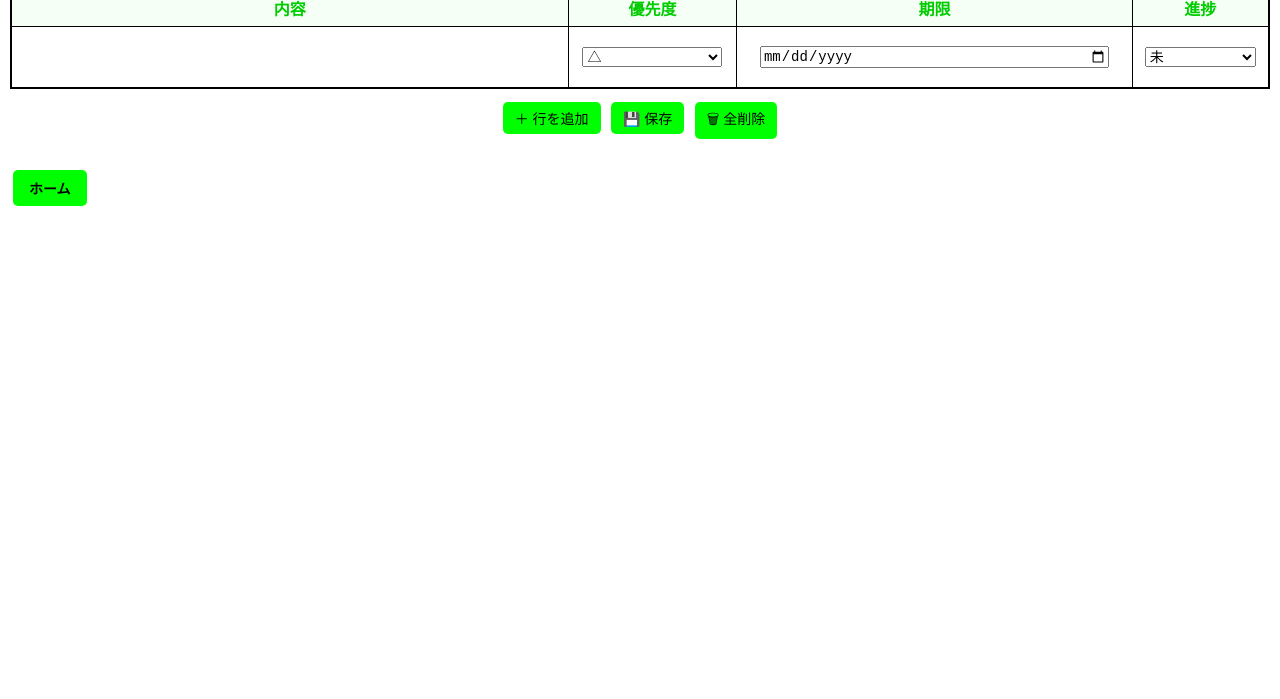
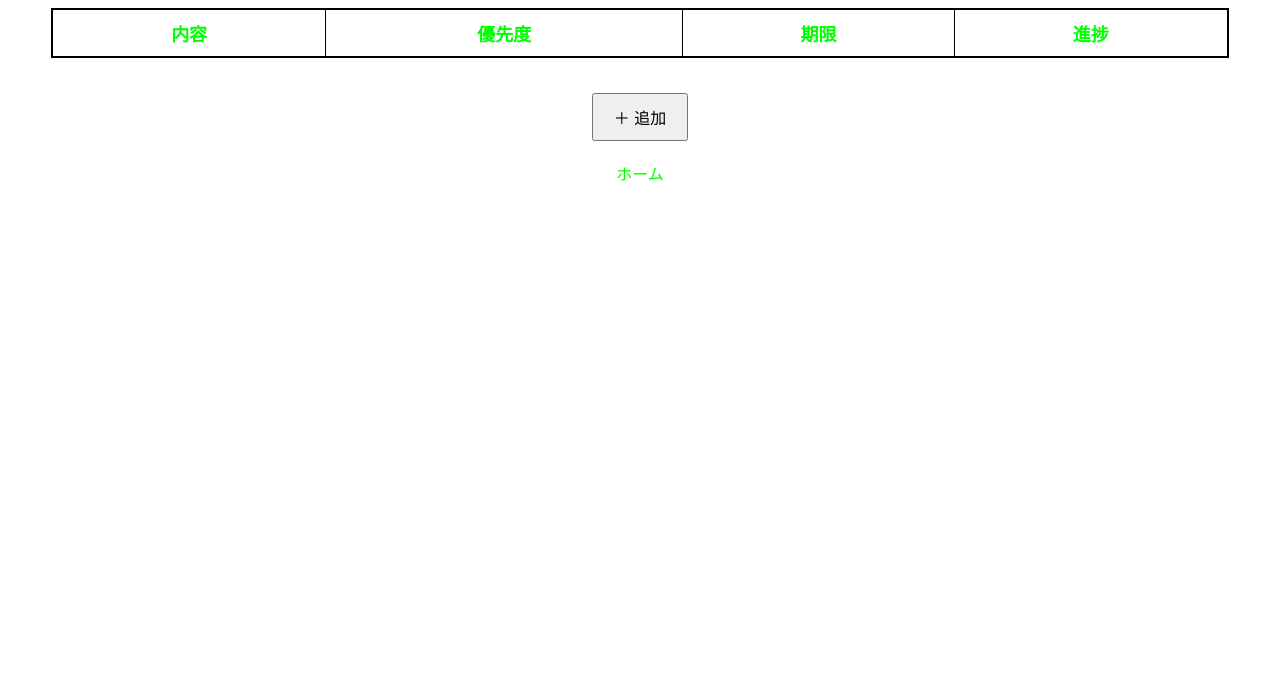
Before and after one commit to fixeve/fixeve-todo, a plain HTML site: page index.html in a window 1280 px wide. Shown: the part 101-800 px from the top of the page. Drawn offline with Linux system fonts and the light colour scheme.

Commit message:
Refactor index.html for improved layout and styles
Updated the HTML structure and styling for the ToDo list application, enhancing layout and design.

```diff
--- a/index.html
+++ b/index.html
@@ -3,86 +3,34 @@
 <head>
 <meta charset="UTF-8">
 <meta name="viewport" content="width=device-width, initial-scale=1.0">
-<title>ToDoリスト | Fixeve</title>
+<title>Fixeve ToDoリスト</title>
 <style>
   body {
-        background-color: white;
-        font-family: "Hiragino Kaku Gothic ProN", "Meiryo", sans-serif;
+    font-family: "Hiragino Kaku Gothic ProN", sans-serif;
+    background-color: #fff;
+    text-align: center;
     margin: 0;
-        padding: 10px;
-        color: #00FF00;
+    padding: 20px;
   }
-    h1 {
-        text-align: center;
-        color: #00FF00;
-        font-size: 28px;
-        margin-bottom: 20px;
-    }
+  h1 { color: #00ff00; font-size: 32px; }
   table {
-        width: 100%;
+    width: 95%; margin: 20px auto;
     border-collapse: collapse;
-        background-color: white;
-        color: black;
     border: 2px solid #000;
   }
   th, td {
     border: 1px solid #000;
-        padding: 6px;
-        text-align: center;
+    padding: 10px;
+    font-size: 18px;
   }
-    th {
-        background-color: #f5fff5;
-        color: #00cc00;
-    }
-    textarea {
-        width: 95%;
-        height: 40px;
-        border: none;
-        resize: none;
-        font-size: 14px;
-    }
-    select, input[type="date"] {
-        width: 90%;
-        font-size: 14px;
-    }
-    .button-area {
-        text-align: center;
-        margin-top: 10px;
-    }
-    button {
-        margin: 3px;
-        border: none;
-        background-color: #00FF00;
-        color: black;
-        font-size: 14px;
-        padding: 6px 12px;
-        border-radius: 5px;
-        cursor: pointer;
-        transition: 0.2s;
-    }
-    button:hover {
-        opacity: 0.8;
-        transform: scale(1.03);
-    }
-    .home-btn {
-        display: block;
-        margin-top: 25px;
-        text-align: left;
-    }
-    .home-btn a {
-        text-decoration: none;
-    }
-    .home-btn button {
-        background-color: #00FF00;
-        color: black;
-        font-weight: bold;
-        padding: 8px 16px;
-    }
+  th { color: #00ff00; }
+  select, input { font-size: 16px; }
+  #addRow { margin-top: 15px; padding: 10px 20px; font-size: 16px; }
+  a { display: block; color: #00ff00; margin-top: 20px; text-decoration: none; }
 </style>
 </head>
 <body>
-<h1>ToDo リスト</h1>
-
+  <h1>ToDoリスト</h1>
   <table id="todoTable">
     <thead>
       <tr>
@@ -92,69 +40,42 @@
         <th>進捗</th>
       </tr>
     </thead>
-    <tbody></tbody>
+    <tbody id="todoBody"></tbody>
   </table>
 
-<div class="button-area">
-    <button onclick="addRow()">＋ 行を追加</button>
-    <button onclick="saveData()">💾 保存</button>
-    <button onclick="clearData()">🗑 全削除</button>
-</div>
-
-<div class="home-btn">
-    <a href="https://fixeve.github.io/fixeve-home/"><button>ホーム</button></a>
-</div>
+  <button id="addRow">＋ 追加</button>
+  <a href="https://fixeve.github.io/fixeve-home/">ホーム</a>
 
 <script>
-const tableBody = document.querySelector("#todoTable tbody");
+const body = document.getElementById("todoBody");
+let todos = JSON.parse(localStorage.getItem("fixeve_todo") || "[]");
 
-function addRow(content = "", priority = "△", deadline = "", progress = "未") {
-    const row = document.createElement("tr");
+function render(){
+  body.innerHTML="";
+  todos.forEach((t,i)=>{
+    let row = document.createElement("tr");
     row.innerHTML = `
-        <td><textarea>${content}</textarea></td>
-        <td><select>
-            <option value="△" ${priority==="△"?"selected":""}>△</option>
-            <option value="○" ${priority==="○"?"selected":""}>○</option>
-            <option value="◎" ${priority==="◎"?"selected":""}>◎</option>
+      <td contenteditable="true" oninput="update(${i},'text',this.innerText)">${t.text||""}</td>
+      <td><select onchange="update(${i},'priority',this.value)">
+        <option ${t.priority==='△'?'selected':''}>△</option>
+        <option ${t.priority==='◯'?'selected':''}>◯</option>
+        <option ${t.priority==='◎'?'selected':''}>◎</option>
       </select></td>
-        <td><input type="date" value="${deadline}"></td>
-        <td><select>
-            <option value="未" ${progress==="未"?"selected":""}>未</option>
-            <option value="完" ${progress==="完"?"selected":""}>完</option>
+      <td><input type="date" value="${t.deadline||""}" onchange="update(${i},'deadline',this.value)"></td>
+      <td><select onchange="update(${i},'status',this.value)">
+        <option ${t.status==='未'?'selected':''}>未</option>
+        <option ${t.status==='完'?'selected':''}>完</option>
       </select></td>`;
-    tableBody.appendChild(row);
+    body.appendChild(row);
+  });
+  save();
 }
 
-function saveData() {
-    const data = [];
-    tableBody.querySelectorAll("tr").forEach(tr => {
-        const tds = tr.querySelectorAll("td");
-        data.push({
-            content: tds[0].querySelector("textarea").value,
-            priority: tds[1].querySelector("select").value,
-            deadline: tds[2].querySelector("input").value,
-            progress: tds[3].querySelector("select").value
-        });
-    });
-    localStorage.setItem("fixeve_todo", JSON.stringify(data));
-    alert("保存しました ✅");
-}
+function update(i,key,val){ todos[i][key]=val; save(); }
+function save(){ localStorage.setItem("fixeve_todo", JSON.stringify(todos)); }
+document.getElementById("addRow").onclick=()=>{ todos.push({}); render(); };
 
-function loadData() {
-    const saved = JSON.parse(localStorage.getItem("fixeve_todo") || "[]");
-    saved.forEach(item => addRow(item.content, item.priority, item.deadline, item.progress));
-    if (saved.length === 0) addRow();
-}
-
-function clearData() {
-    if (confirm("すべてのToDoを削除しますか？")) {
-        localStorage.removeItem("fixeve_todo");
-        tableBody.innerHTML = "";
-        addRow();
-    }
-}
-
-loadData();
+render();
 </script>
 </body>
 </html>
```
Lines whose indentation alone changed are shown as unchanged.
